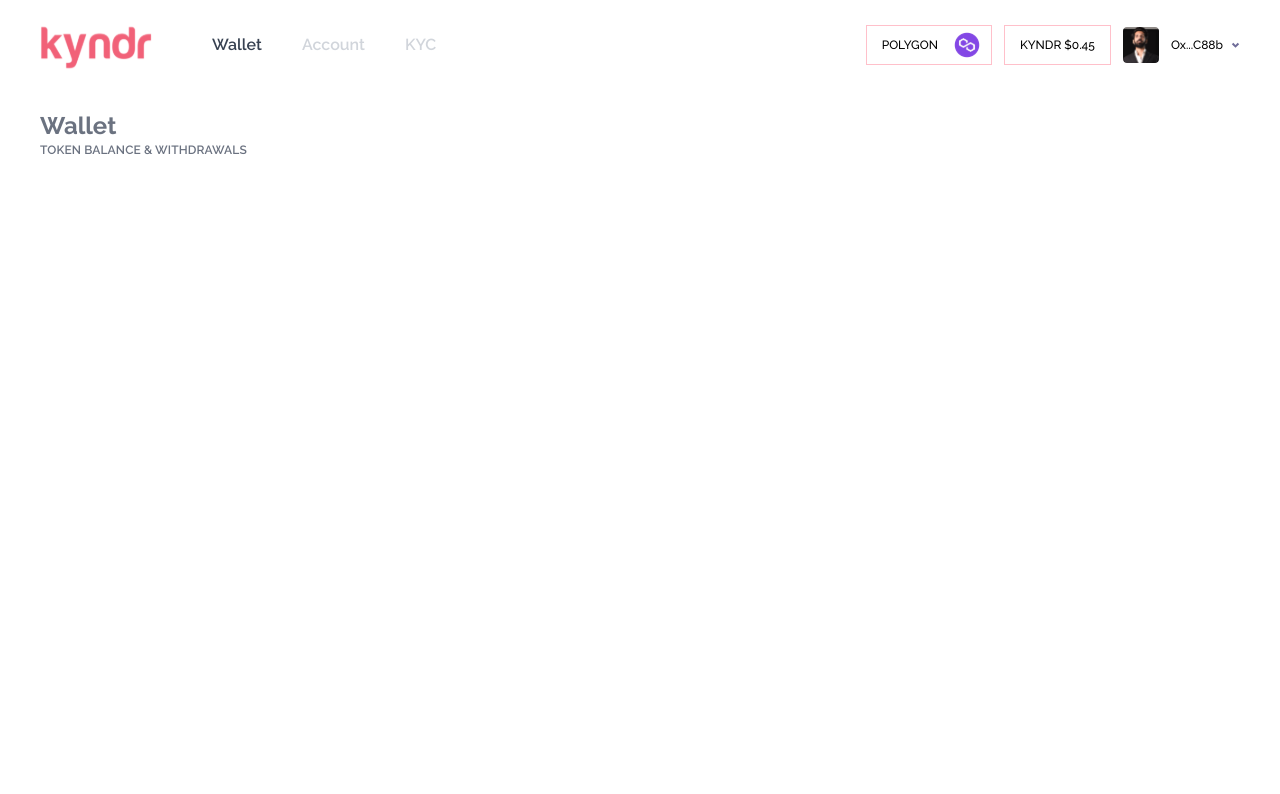
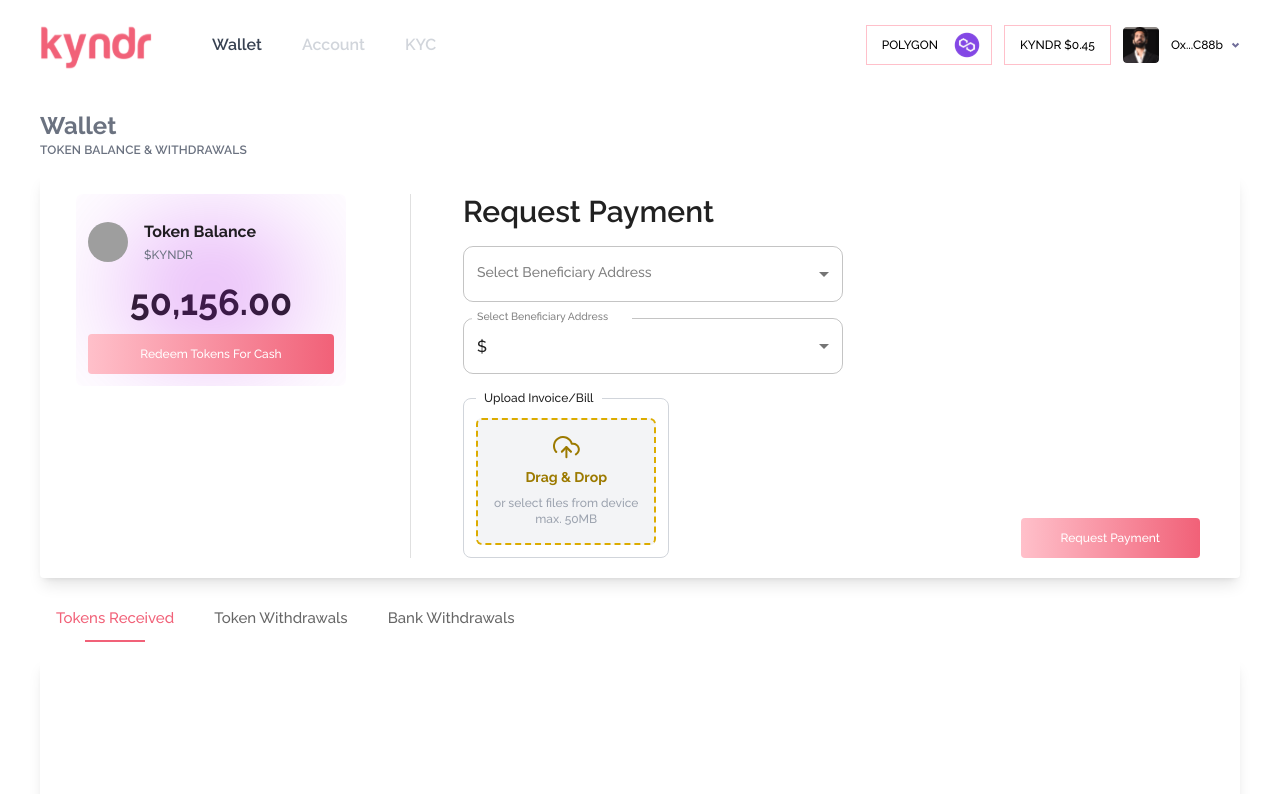
Before and after one commit to Kyndr-app/kyndr-frontend, a React (Create React App) app: page /beneficiary/wallet in a window 1280 px wide. Shown: the top 794 px of the page. Built offline with nearby package versions, Linux system fonts and the light colour scheme; grey boxes are pictures that could not be loaded.

Commit message:
Screen 51 Done

```diff
--- a/src/assets/icons/index.jsx
+++ b/src/assets/icons/index.jsx
@@ -19,7 +19,8 @@ export { ReactComponent as Protect } from "./protect.svg";
 export { ReactComponent as Norton } from "./norton.svg";
 export { ReactComponent as BgBlurPrimary } from "./bg-blur-primary.svg";
 export { ReactComponent as BgBlurSecondary } from "./bg-blur-secondary.svg";
-// bg-blur-primary-lg.svg
 export { ReactComponent as BgBlurPrimaryLg } from "./bg-blur-primary-lg.svg";
-// reward.svg
 export { ReactComponent as Reward } from "./reward.svg";
+export { ReactComponent as BgBlurTertiary } from "./bg-blur-tertiary.svg";
+// upload-icon
+export { ReactComponent as UploadIcon } from "./upload-icon.svg";
--- a/src/components/Beneficiary/Wallet.jsx
+++ b/src/components/Beneficiary/Wallet.jsx
@@ -1,6 +1,32 @@
-import React from "react";
+import {
+  Avatar,
+  Button,
+  Divider,
+  ListItem,
+  ListItemAvatar,
+  ListItemText,
+  MenuItem,
+  Paper,
+} from "@mui/material";
+import React, { useState } from "react";
+import { BgBlurTertiary, UploadIcon } from "../../assets/icons";
+import { StyledInput, StyledTab, StyledTabs } from "../../utils/MuiComponents";
 
+const a11yProps = (index) => ({
+  id: `wallet-tabs-${index}`,
+  "aria-controls": `wallet-tabspanel-${index}`,
+});
+/**
+ * TABS
+ * 1.Tokens Recevied
+ * 2.Token Withdrawals
+ * 3.Bank Withdrawals
+ */
 const Wallet = () => {
+  const [value, setValue] = useState(0);
+  const handleChange = (event, newValue) => {
+    setValue(newValue);
+  };
   return (
     <main className="px-10 pb-5 pt-10">
       <h1 className="text-2xl text-gray-500 font-bold">Wallet</h1>
@@ -12,6 +38,112 @@ const Wallet = () => {
       >
         Token Balance & withdrawals
       </p>
+      <Paper className="shadow-lg my-4 max-w-[1230px] flex p-5">
+        <div className=" max-w-[270px] w-full ml-4 mr-16">
+          <div className="relative px-3 w-full rounded-md pt-5 pb-3 overflow-hidden">
+            <BgBlurTertiary className="absolute top-[50%] left-[50%] translate-y-[-50%] translate-x-[-50%] blur-3xl" />
+            <ListItem disablePadding>
+              <ListItemAvatar className="">
+                <Avatar
+                  src="https://images.unsplash.com/photo-1518806118471-f28b20a1d79d?ixlib=rb-1.2.1&ixid=eyJhcHBfaWQiOjEyMDd9&auto=format&fit=crop&w=634&q=80"
+                  alt="avatar"
+                />
+              </ListItemAvatar>
+              <ListItemText
+                primary={<span className="font-bold">Token Balance</span>}
+                secondary={
+                  <span className="text-gray-500 text-xs">$KYNDR</span>
+                }
+              />
+            </ListItem>
+            <div className="mt-3 text-center">
+              <h1 className="text-4xl font-bold">50,156.00</h1>
+            </div>
+            <div className="mt-3">
+              <Button
+                variant="contained"
+                color="primary"
+                fullWidth
+                className="bg-gradient-to-r py-3 shadow-none from-primary-light to-primary"
+              >
+                <span className="text-xs capitalize">
+                  Redeem Tokens for Cash
+                </span>
+              </Button>
+            </div>
+          </div>
+        </div>
+        <Divider orientation="vertical" className="mr-8" flexItem />
+        <div className="px-5 w-full">
+          <div className="text-3xl font-semibold whitespace-nowrap">
+            Request Payment
+          </div>
+          <div className="mt-4">
+            <StyledInput
+              select
+              className="max-w-[380px]"
+              fullWidth
+              label="Select Beneficiary Address"
+              InputProps={{ className: "text-primary" }}
+            >
+              <MenuItem value="c4C222B8546C3be595f6894m">
+                c4C222B8546C3be595f6894m
+              </MenuItem>
+            </StyledInput>
+          </div>
+          <div className="mt-4">
+            <StyledInput
+              select
+              className="max-w-[380px]"
+              fullWidth
+              label="Select Beneficiary Address"
+              InputProps={{ startAdornment: "$" }}
+            >
+              <MenuItem value="15">15</MenuItem>
+              <MenuItem value="25">25</MenuItem>
+            </StyledInput>
+          </div>
+          <div className="mt-4 flex justify-between items-end">
+            <input type="file" id="file" className="hidden" />
+            <label htmlFor="file">
+              <fieldset className="max-w-[230px] cursor-pointer rounded-lg border-gray-300 p-3 border w-full">
+                <legend className="text-xs px-2">Upload Invoice/Bill</legend>
+                <div className="border-dashed flex items-center justify-center flex-col rounded-md bg-gray-100 border-[#DCAC00] p-4 border-2">
+                  <div className="mb-2">
+                    <UploadIcon />
+                  </div>
+                  <div className="text-sm font-bold text-[#9C7A00]">
+                    Drag & Drop
+                  </div>
+                  <div className="mt-2 text-xs text-gray-400">
+                    or select files from device
+                  </div>
+                  <div className="text-xs text-gray-400">max. 50MB</div>
+                </div>
+              </fieldset>
+            </label>
+            <Button
+              variant="contained"
+              color="primary"
+              className="bg-gradient-to-r px-10 py-3 shadow-none from-primary-light to-primary"
+            >
+              <span className="text-xs capitalize">Request Payment</span>
+            </Button>
+          </div>
+        </div>
+      </Paper>
+      <div className="tabs mb-4">
+        <StyledTabs value={value} onChange={handleChange} defaultValue={1}>
+          <StyledTab label="Tokens Received" {...a11yProps(0)} />
+          <StyledTab label="Token Withdrawals" {...a11yProps(1)} />
+          <StyledTab label="Bank Withdrawals" {...a11yProps(2)} />
+        </StyledTabs>
+      </div>
+      <Paper className="h-[300px] shadow-lg flex rounded-md justify-center items-center">
+        <div className="text-3xl text-[#6C6C6C] text-roboto">
+          Block Explorer View
+        </div>
+      </Paper>
     </main>
   );
 };
--- a/src/components/Donor/Wallet.jsx
+++ b/src/components/Donor/Wallet.jsx
@@ -22,7 +22,6 @@ import {
   BgBlurSecondary,
   Download,
   Reward,
-  Save,
   Upload,
 } from "../../assets/icons";
 import fromNow from "../../libraries/FromNow";
--- a/src/utils/MuiComponents.jsx
+++ b/src/utils/MuiComponents.jsx
@@ -1,5 +1,6 @@
 import {
   FormControlLabel,
+  Select,
   styled,
   Tab,
   Tabs,
@@ -88,3 +89,19 @@ export const StyledInput = styled(TextField)({
     borderRadius: 10,
   },
 });
+export const StyledSelect = styled(Select)({
+  "& input": {
+    fontSize: 14,
+    paddingTop: 14,
+    paddingBottom: 14,
+    paddingLeft: 10,
+    paddingRight: 10,
+  },
+  "& label": {
+    fontSize: 14,
+    color: "#828282 !important",
+  },
+  "& fieldset": {
+    borderRadius: 10,
+  },
+});
```
Also changed, not shown: src/assets/icons/bg-blur-tertiary.svg (added), src/assets/icons/upload-icon.svg (added).
